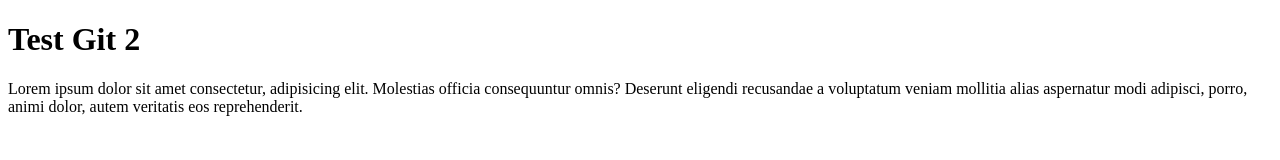
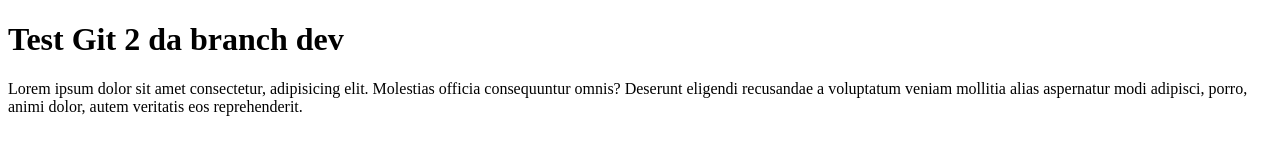
Before and after one commit to Rachele1421/git-test, a plain HTML site: page index.html in a window 1280 px wide. Drawn offline with Linux system fonts and the light colour scheme.

Commit message:
aggiunto testo dev in titolo

```diff
--- a/index.html
+++ b/index.html
@@ -8,10 +8,12 @@
 </head>
 
 <body>
-    <h1>Test Git 2</h1>
+    <h1>Test Git 2 da branch dev</h1>
     <p>Lorem ipsum dolor sit amet consectetur, adipisicing elit. Molestias officia consequuntur omnis? Deserunt eligendi
         recusandae a voluptatum veniam mollitia alias aspernatur modi adipisci, porro, animi dolor, autem veritatis eos
         reprehenderit.</p>
+
+
 </body>
 
 </html>
```
